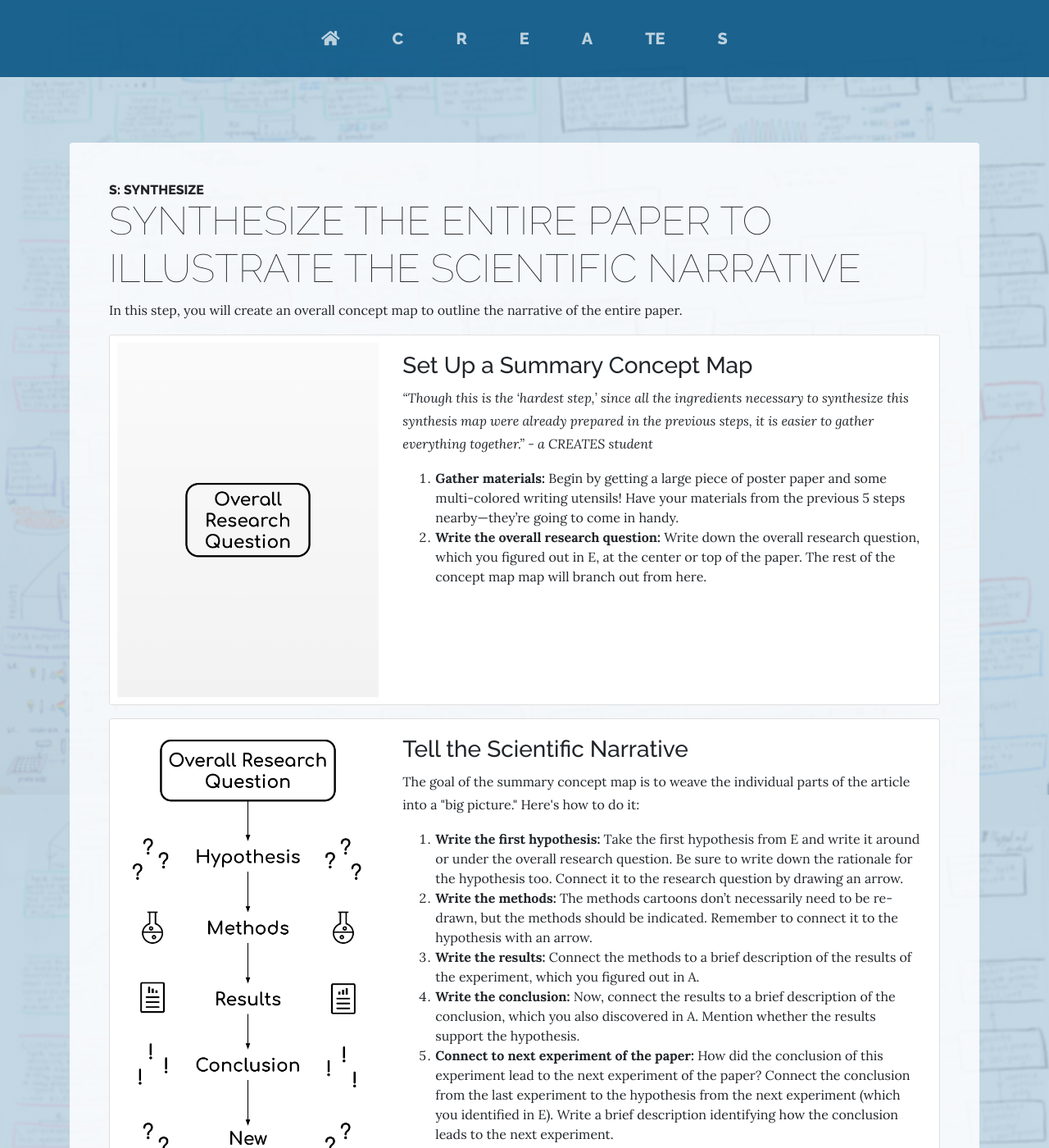
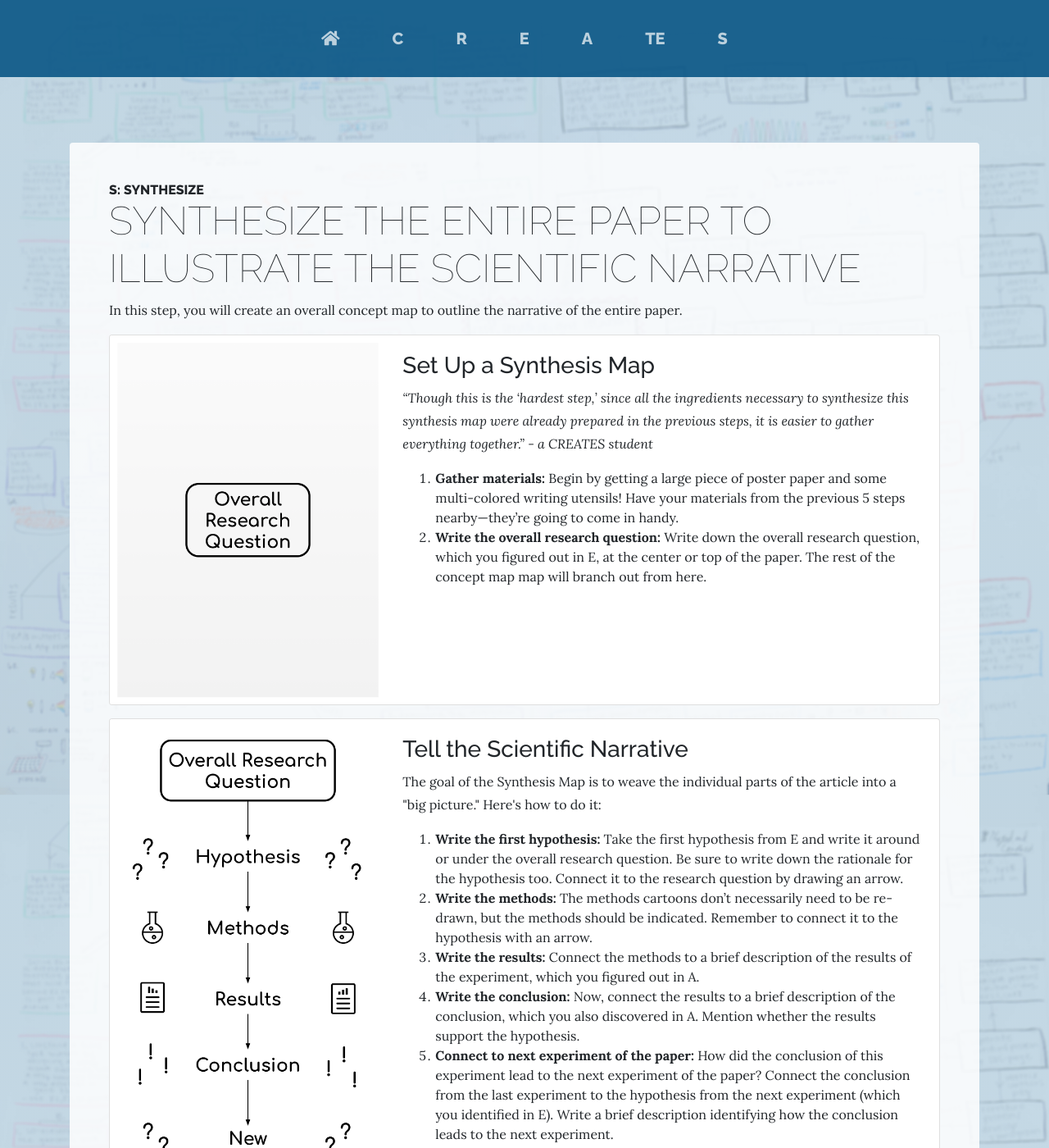
Before and after one commit to woof84/woof84.github.io-creates, a Jekyll site: the page built from s.html, in a window 1280 px wide and 1400 px high. Shown: the whole window at 82% size. Built offline with Jekyll 4.4.1, drawn with Linux system fonts in a browser that asks for light colours; nearby versions of some CDN libraries.

Commit message:
change "summary concept map" to "synthesis map"

```diff
--- a/s.html
+++ b/s.html
@@ -23,11 +23,11 @@ layout: page
                                 <div class="row no-gutters">
                                     <div class="col-md-4">
                                         <!-- Image -->
-                                        <a data-toggle="modal" data-target="#step-1-1-info" href="#"><img src="{{ '/img/s_set_up_a_summary_concept_map.png' | absolute_url }}" class="card-img" alt="The words 'summary concept map' at the center of a piece of paper."></a>
+                                        <a data-toggle="modal" data-target="#step-1-1-info" href="#"><img src="{{ '/img/s_set_up_a_summary_concept_map.png' | absolute_url }}" class="card-img" alt="The words 'Synthesis Map' at the center of a piece of paper."></a>
                                     </div>
                                     <div class="col-md-8">
                                         <div class="card-body">
-                                            <h3>Set Up a Summary Concept Map</h3>
+                                            <h3>Set Up a Synthesis Map</h3>
                                             <p><em>“Though this is the ‘hardest step,’ since all the ingredients necessary to synthesize this synthesis map were already prepared in the previous steps, it is easier to gather everything together.” - a CREATES student</em></p>
                                             <ol>
                                                 <li><strong>Gather materials: </strong>Begin by getting a large piece of poster paper and some multi-colored writing utensils! Have your materials from the previous 5 steps nearby—they’re going to come in handy.</li>
@@ -50,7 +50,7 @@ layout: page
                                     <div class="col-md-8">
                                         <div class="card-body">
                                             <h3>Tell the Scientific Narrative</h3>
-                                            <p>The goal of the summary concept map is to weave the individual parts of the article into a "big picture." Here's how to do it:</p>
+                                            <p>The goal of the Synthesis Map is to weave the individual parts of the article into a "big picture." Here's how to do it:</p>
                                             <ol>
                                                 <li><strong>Write the first hypothesis: </strong>Take the first hypothesis from E and write it around or under the overall research question. Be sure to write down the rationale for the hypothesis too. Connect it to the research question by drawing an arrow.</li>
                                                 <li><strong>Write the methods: </strong>The methods cartoons don’t necessarily need to be re-drawn, but the methods should be indicated. Remember to connect it to the hypothesis with an arrow.</li>
@@ -132,7 +132,7 @@ layout: page
     <!-- /tab card -->
     <!-- <div class="product-item-description d-flex mr-auto">
           <div class="bg-faded p-5 rounded">
-              <p class="mb-0">These examples show a few different successful approaches to synthesizing the different parts of the paper with a summary concept map.</p>
+              <p class="mb-0">These examples show a few different successful approaches to synthesizing the different parts of the paper with a Synthesis Map.</p>
               <p>Take a look at the example concept maps and click on the "+" icons to learn why each concept map was successful.</p>
           </div>
         </div>
@@ -272,7 +272,7 @@ layout: page
                 <!--<h5 class="modal-title" id="exampleModalLabel">More information on step 1.1</h5>-->
                 <button type="button" class="close" data-dismiss="modal" aria-label="Close"> <span aria-hidden="true">&times;</span> </button>
             </div>
-            <div class="modal-body"><img src="{{ '/img/s_set_up_a_summary_concept_map.png' | absolute_url }}" class="img-thumbnail img-fluid" alt="The words 'summary concept map' at the center of a piece of paper.">
+            <div class="modal-body"><img src="{{ '/img/s_set_up_a_summary_concept_map.png' | absolute_url }}" class="img-thumbnail img-fluid" alt="The words 'Synthesis Map' at the center of a piece of paper.">
                 <!--<p>More information and detailed explaination here.</p>-->
             </div>
             <div class="modal-footer">
```
